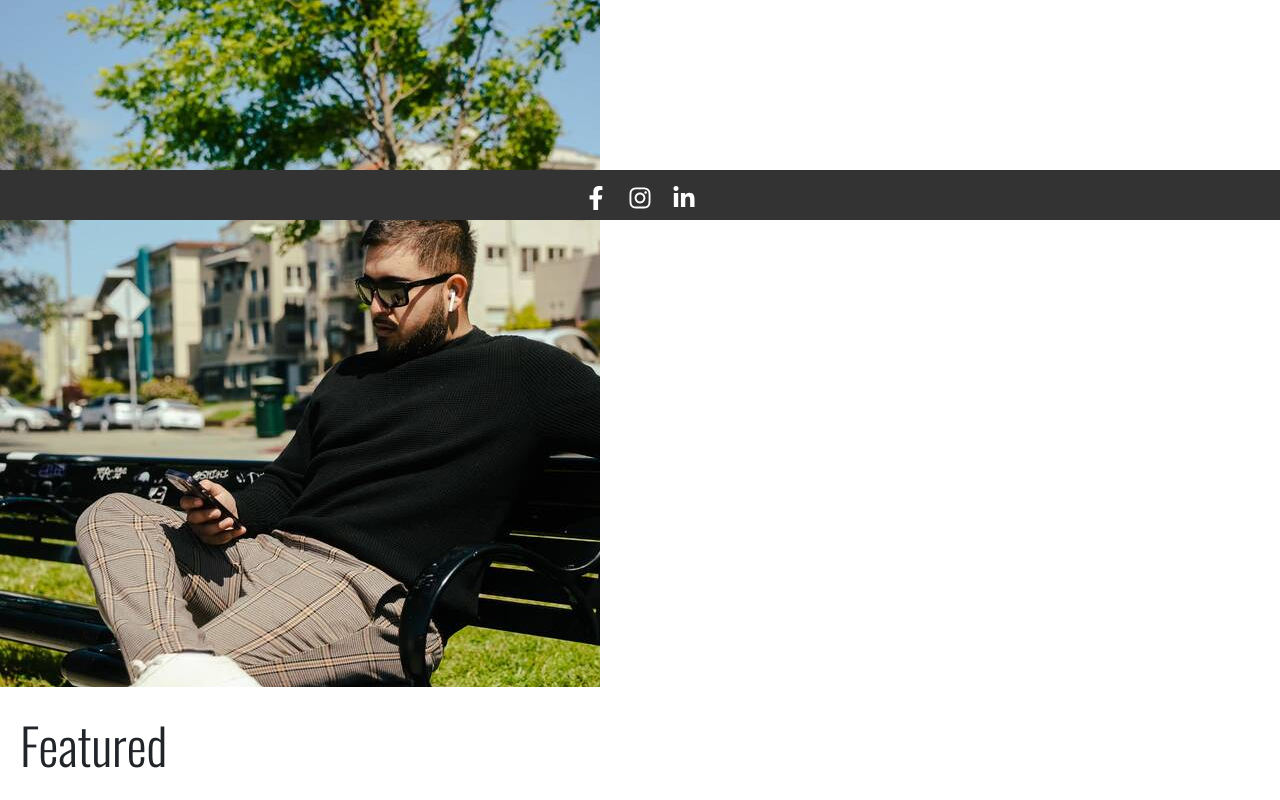
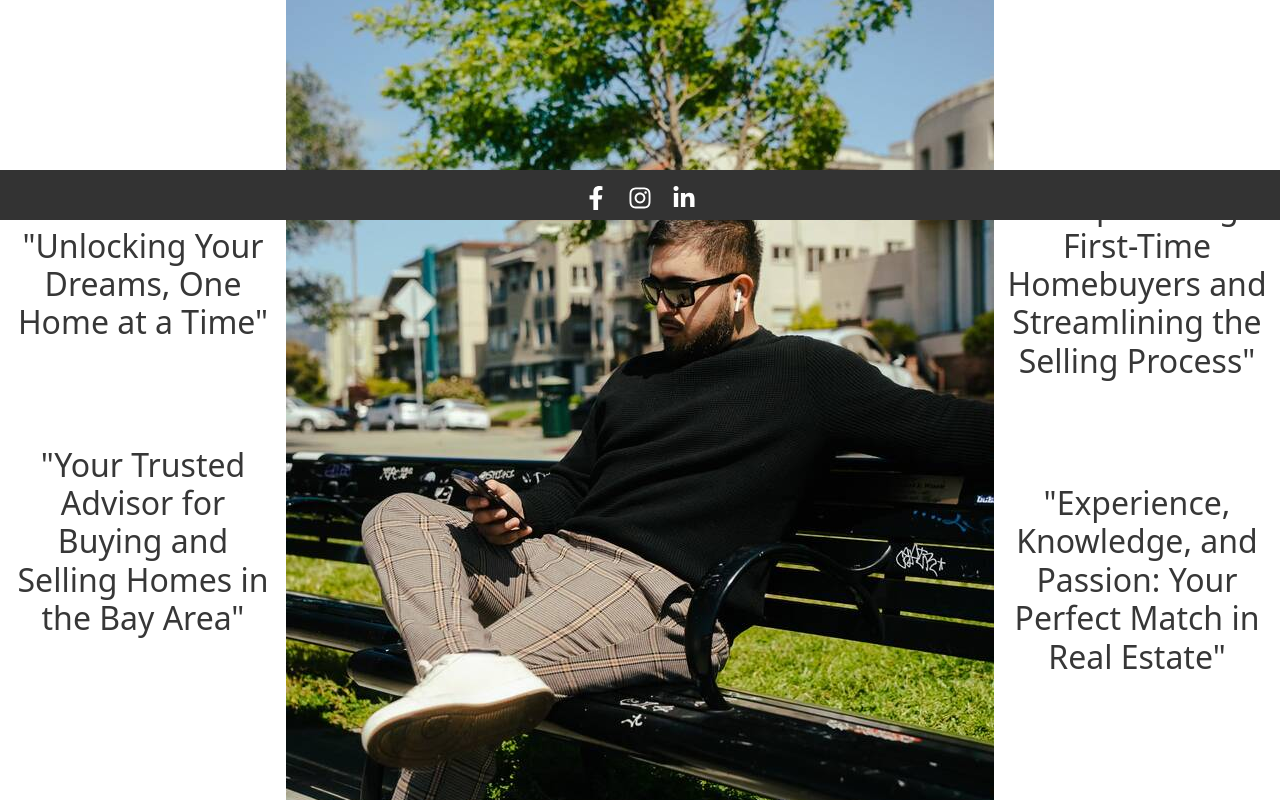
Before and after one commit to Moshahrani/real-estate-website, a React (Create React App) app in the folder real-estate/: page / in a window 1280 px wide. Shown: the part 580-1380 px from the top of the page. Built offline with nearby package versions, Linux system fonts and the light colour scheme; a web font is replaced by a local one.

Commit message:
added a few quotes with animations, fixed block issue for personal image,

```diff
--- a/real-estate/src/components/Home.js
+++ b/real-estate/src/components/Home.js
@@ -1,6 +1,7 @@
 import cococounty from "../media/cococounty.jpeg";
 import "../css/Home.css";
 import Featured from "./Featured";
+import Quotes from "./Quotes";
 import Associations from "./Associations";
 import personal1 from "../media/personal1.jpg";
 
@@ -19,8 +20,8 @@ const Home = () => {
 
   const personal = {
     backgroundImage: `url(${personal1})`,
-     height: "800px",
-     maxWidth: "600px"
+    height: "800px",
+    maxWidth: "600px",
   };
   const overlayStyles = {
     position: "absolute",
@@ -38,7 +39,7 @@ const Home = () => {
   };
 
   return (
-    <div >
+    <div>
       <div style={styles}>
         <div className="opening-statement" style={{ position: "relative" }}>
           {/* <div style={overlayStyles}></div> */}
@@ -52,13 +53,27 @@ const Home = () => {
         </div>
       </div>
       <div className="whitespace-container">
-      <div className="whitespace-border">
-        <div className="whitespace-text"></div>
+        <div className="whitespace-border">
+          <div className="whitespace-text"></div>
+        </div>
       </div>
-    </div>
-      <div className="personal-image" style={personal}></div>
-      <div >
-
+      <div className="image-quotes-container">
+  <div className="left-quote">
+    <h2 className="quote">"Unlocking Your Dreams, One Home at a Time"</h2>
+    <br />
+    <h2 className="quote">"Your Trusted Advisor for Buying and Selling Homes in the Bay Area"</h2>
+  </div>
+  <img className="personal-image" src={personal1} alt="Personal" />
+  <div className="right-quote">
+    <h2 className="quote">"Empowering First-Time Homebuyers and Streamlining the Selling Process"</h2>
+    <br />
+    <h2 className="quote">"Experience, Knowledge, and Passion: Your Perfect Match in Real Estate"</h2>
+  </div>
+</div>
+      <div className="whitespace-container">
+        <div className="whitespace-border">
+          <div className="whitespace-text"></div>
+        </div>
       </div>
       <Featured />
       <Associations />
--- a/real-estate/src/css/Home.css
+++ b/real-estate/src/css/Home.css
@@ -68,11 +68,54 @@
   font-size: 24px;
   font-weight: bold;
 }
+/* -------- images & quotes  */
+
+.image-quotes-container {
+  display: flex;
+  align-items: center;
+  justify-content: center;
+  color: rgb(55, 55, 55);
+}
+
+.left-quote,
+.right-quote {
+  flex: 1;
+  text-align: center;
+}
+
+.quote {
+  margin-top: 50px;
+  margin-bottom: 20px;
+  padding: 5px;
+  animation: float 7s ease-in-out infinite;
+}
+/* ---- quote animation */
+
+@keyframes float {
+  0% {
+    transform: translateY(0);
+  }
+  50% {
+    transform: translateY(-60px);
+  }
+  100% {
+    transform: translateY(0);
+  }
+}
+
+@media screen and (max-width: 767px) {
+  .quote {
+    display: none;
+  }
+}
 
 .personal-image {
   animation: fadeIn 2s ease-in-out;
+  display: block;
+  margin: 0 auto;
+  max-width: 100%;
+  height: auto;
 }
-
 /* personal image animation */
 @keyframes fadeIn {
   0% {
@@ -82,3 +125,5 @@
     opacity: 1;
   }
 }
+
+/* --------------- */
```
